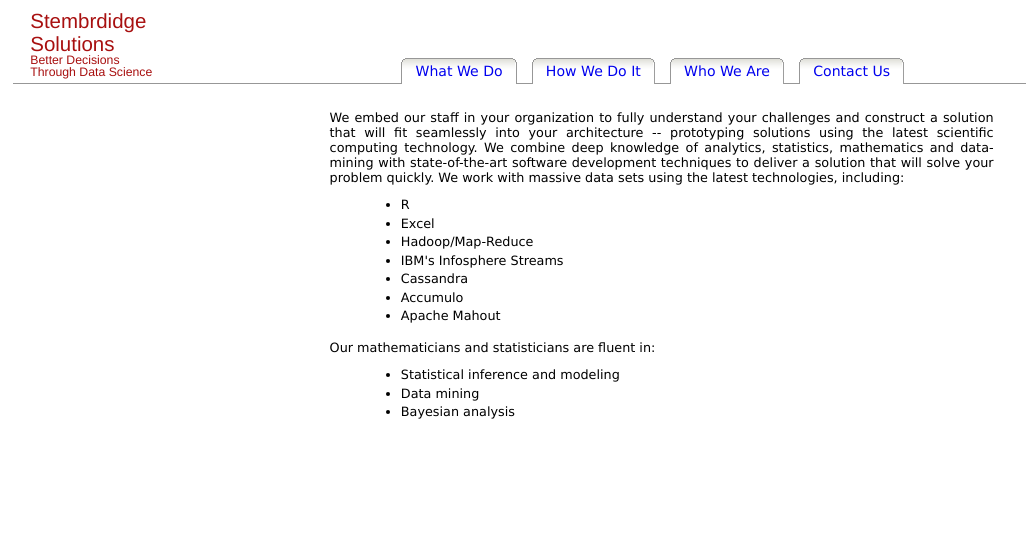
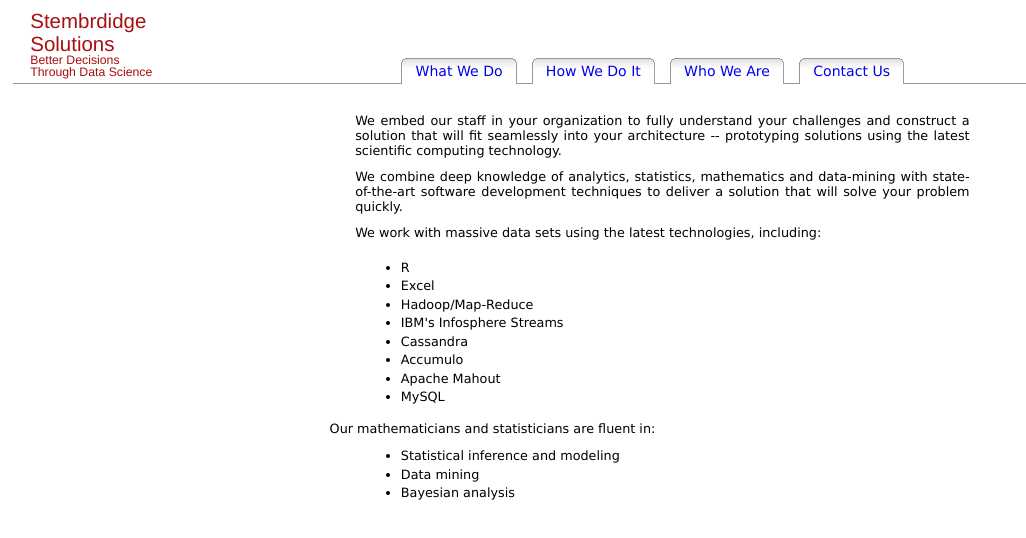
Before and after one commit to sode0097/stembridge, a plain HTML site: page howwedoit.html in a window 1280 px wide. Shown: the whole page, without its empty margins (0-1026 px from the left). Drawn offline with Linux system fonts and the light colour scheme.

Commit message:
I really don't remember what the change was.

```diff
--- a/howwedoit.html
+++ b/howwedoit.html
@@ -45,15 +45,15 @@
     </div>
 
     <div id="content">
-    We embed our staff in your organization to fully understand your challenges
+    <p>We embed our staff in your organization to fully understand your challenges
 and construct a solution that will fit seamlessly into your architecture --
-prototyping solutions using the latest scientific computing technology.
+prototyping solutions using the latest scientific computing technology.</p>
 
-We combine deep knowledge of analytics, statistics, mathematics and
+<p>We combine deep knowledge of analytics, statistics, mathematics and
 data-mining with state-of-the-art software development techniques to
-deliver a solution that will solve your problem quickly.
+deliver a solution that will solve your problem quickly.</p>
 
-We work with massive data sets using the latest technologies, including:
+<p>We work with massive data sets using the latest technologies, including:</p>
 
 <ul>
     <li>R</li>
@@ -63,6 +63,7 @@ We work with massive data sets using the latest technologies, including:
   <li>Cassandra</li>
   <li>Accumulo</li>
   <li>Apache Mahout</li>
+  <li>MySQL</li>
 </ul>
 
 Our mathematicians and statisticians are fluent in:
```
